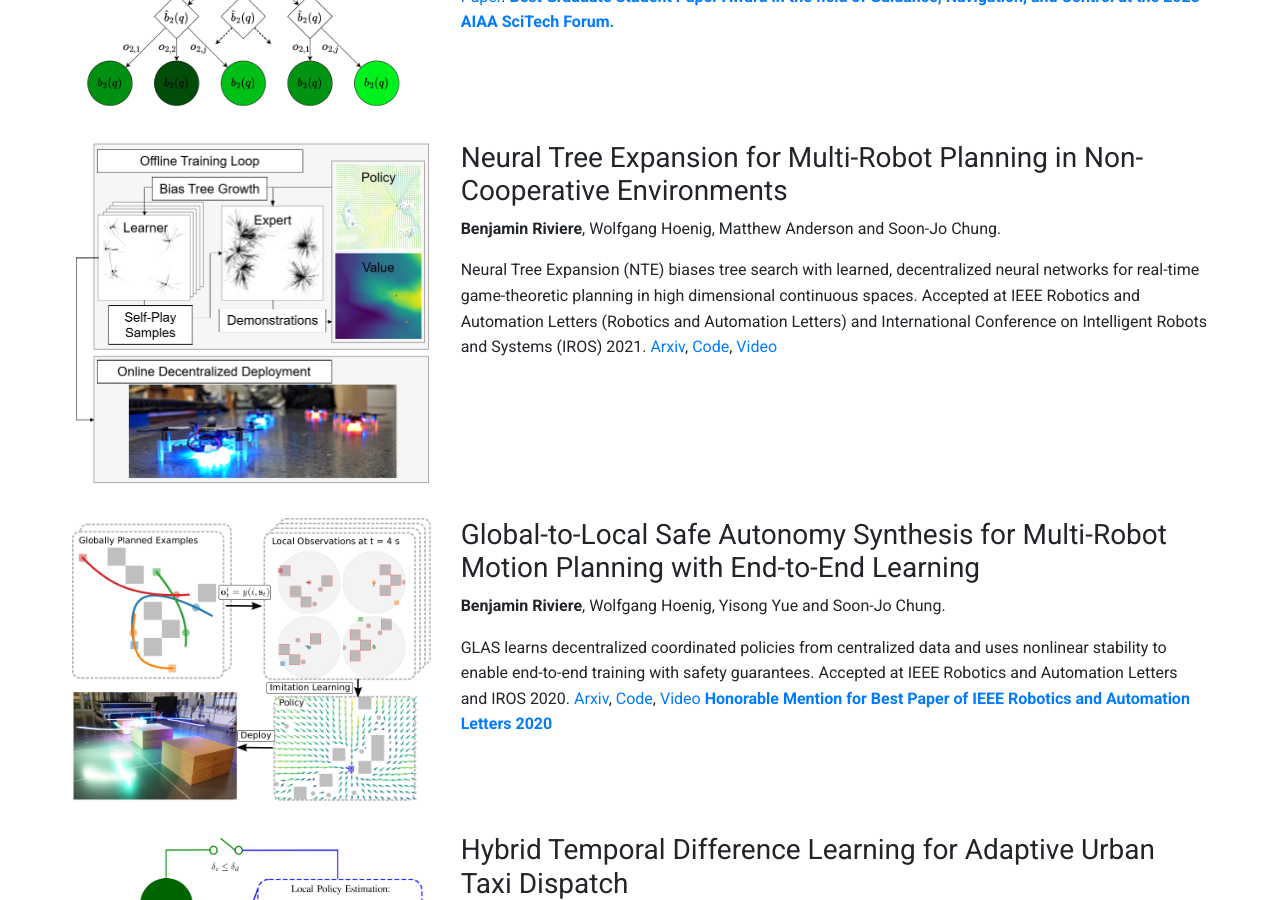
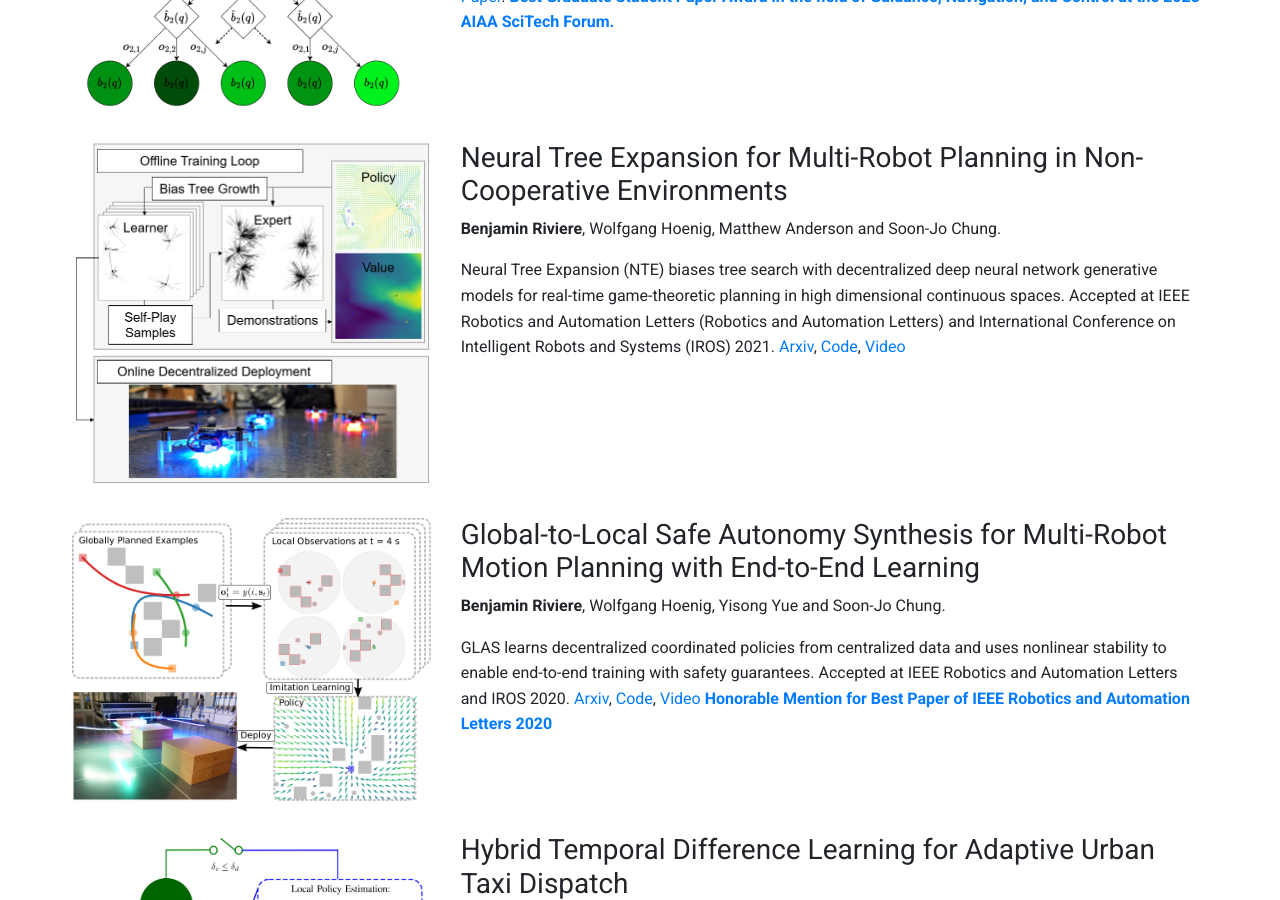
Before and after one commit to bpriviere/bpriviere.github.io, a Jekyll site: the page built from index.md, in a window 1280 px wide and 900 px high, scrolled down 1954 px. Built offline with Jekyll 4.4.1, drawn with Linux system fonts in a browser that asks for light colours.

Commit message:
generative

```diff
--- a/_layouts/home.html
+++ b/_layouts/home.html
@@ -232,7 +232,7 @@
                     <div class="col-md-8">
                         <h3>Neural Tree Expansion for Multi-Robot Planning in Non-Cooperative Environments</h3>
                         <p><strong>Benjamin Riviere</strong>, Wolfgang Hoenig, Matthew Anderson and Soon-Jo Chung.</p>
-                        <p>Neural Tree Expansion (NTE) biases tree search with learned, decentralized neural networks for real-time game-theoretic planning in high dimensional continuous spaces. Accepted at IEEE Robotics and Automation Letters (Robotics and Automation Letters) and International Conference on Intelligent Robots and Systems (IROS) 2021. <a href="https://arxiv.org/abs/2104.09705">Arxiv</a>, <a href="https://github.com/bpriviere/decision_making">Code</a>, <a href="https://youtu.be/mklbTfWl7DE">Video</a></p>
+                        <p>Neural Tree Expansion (NTE) biases tree search with decentralized deep neural network generative models for real-time game-theoretic planning in high dimensional continuous spaces. Accepted at IEEE Robotics and Automation Letters (Robotics and Automation Letters) and International Conference on Intelligent Robots and Systems (IROS) 2021. <a href="https://arxiv.org/abs/2104.09705">Arxiv</a>, <a href="https://github.com/bpriviere/decision_making">Code</a>, <a href="https://youtu.be/mklbTfWl7DE">Video</a></p>
                     </div>
                 </div>
 
```
